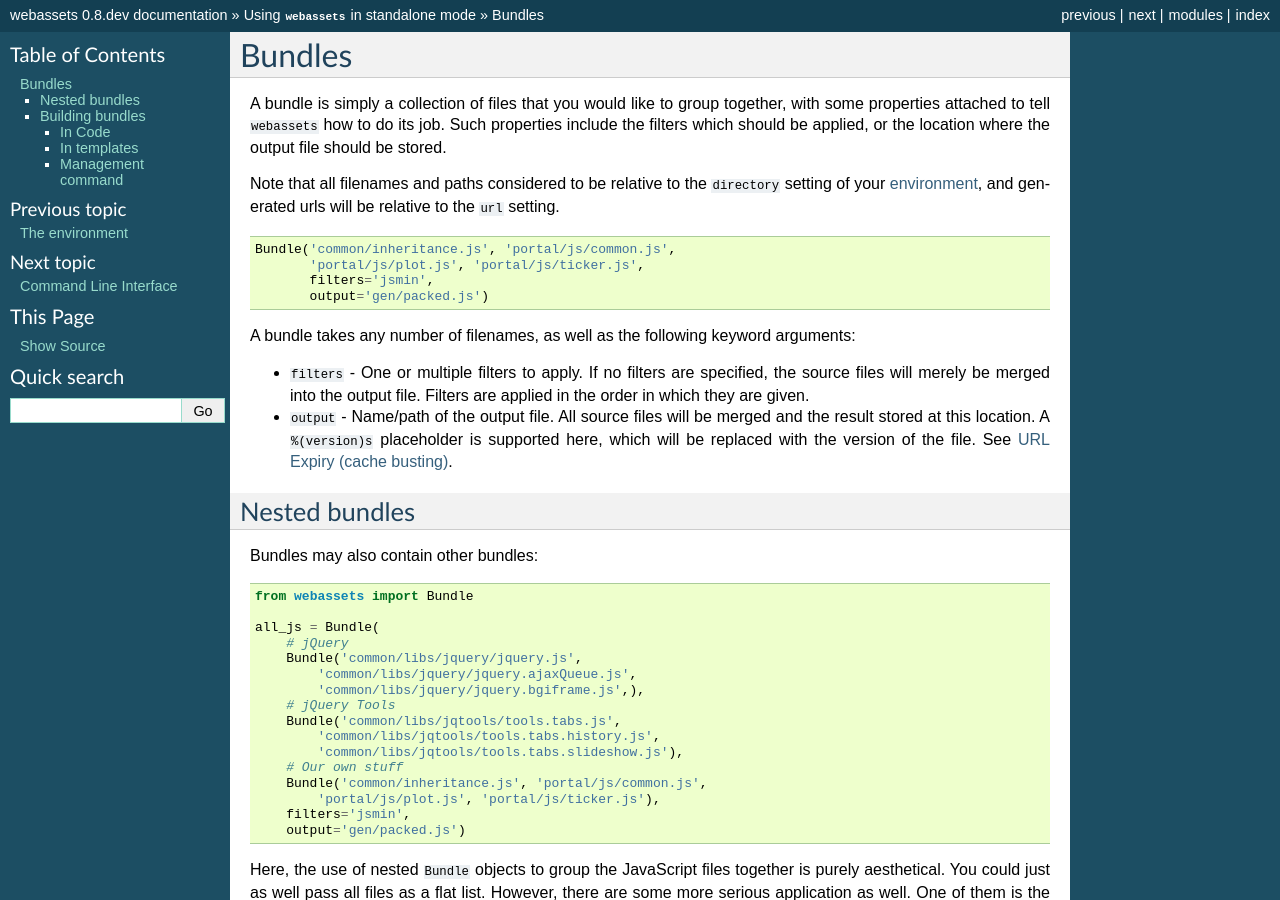
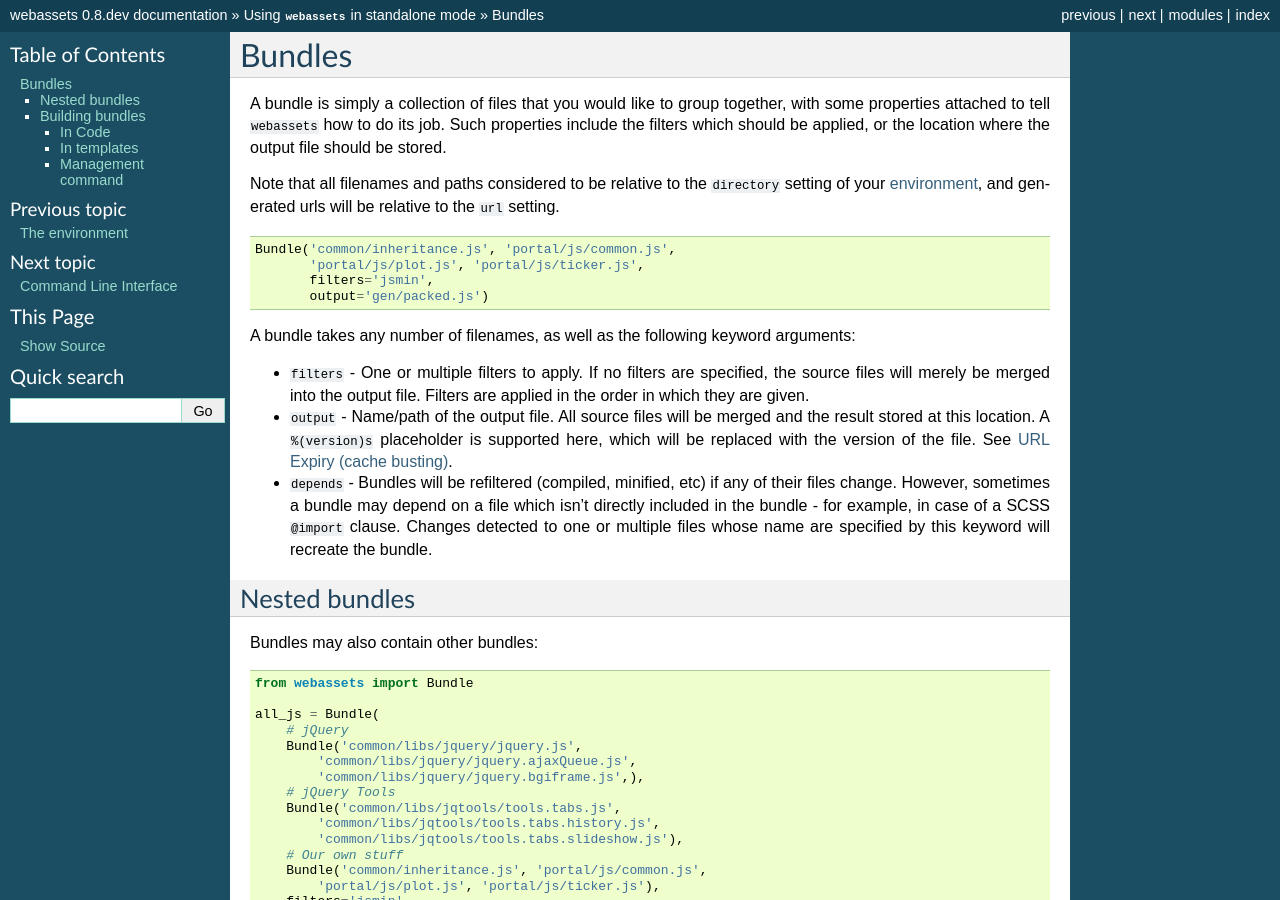
Before and after one commit to miracle2k/webassets, a Sphinx documentation site: the page built from docs/bundles.rst, in a window 1280 px wide and 900 px high. Built offline with Sphinx 7.4.7, drawn with Linux system fonts in a browser that asks for light colours.

Commit message:
Document the "depends" keyword of bundles

```diff
--- a/docs/bundles.rst
+++ b/docs/bundles.rst
@@ -32,6 +32,12 @@
   and the result stored at this location. A ``%(version)s`` placeholder is
   supported here, which will be replaced with the version of the file. See
   :doc:`/expiring`.
+
+* ``depends`` - Bundles will be refiltered (compiled, minified, etc) if
+  any of their files change. However, sometimes a bundle may depend on a
+  file which isn't directly included in the bundle - for example, in case
+  of a SCSS ``@import`` clause. Changes detected to one or multiple files
+  whose name are specified by this keyword will recreate the bundle.
 
 
 Nested bundles
```
